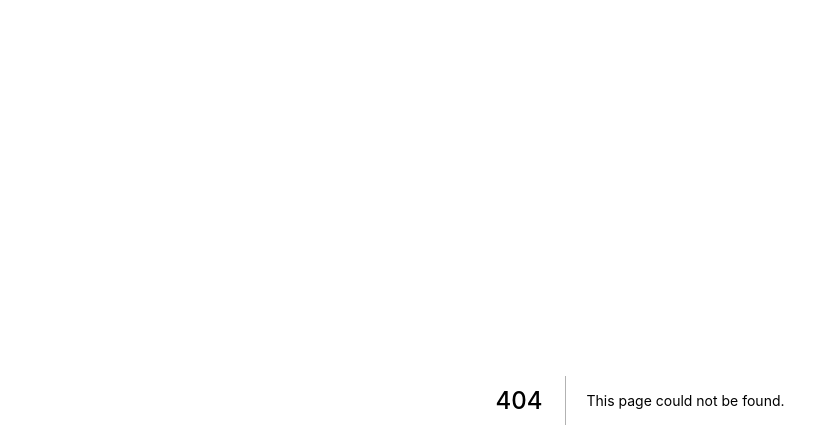
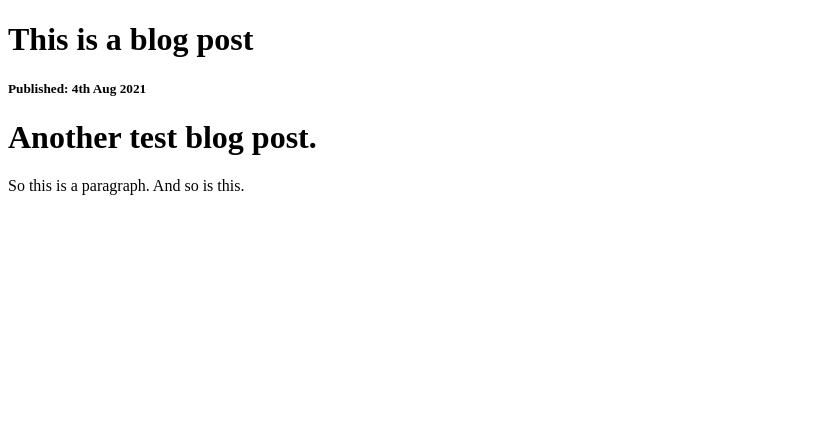
Before and after one commit to geist-2501/bxsys-website, a Next.js app: page /blog/another-demo in a window 1280 px wide. Before the commit this address had no page. Shown: the top 448 px of the page, without its empty margins (0-839 px from the left). Built offline with nearby package versions, Linux system fonts and the light colour scheme.

Commit message:
Got MDX directory working.

```diff
--- /dev/null
+++ b/src/pages/blog/another-demo.mdx
@@ -0,0 +1,11 @@
+import BlogPost from "../../components/blogPost/BlogPost.comp";
+export const meta = {
+  date: '4th Aug 2021'
+}
+
+export default ({children}) => <BlogPost meta={meta}>{children}</BlogPost>;
+
+# Another test blog post.
+
+So this is a paragraph.
+And so is this.
```
Also changed, not shown: src/pages/blog/index.jsx (+6 -3 lines).
